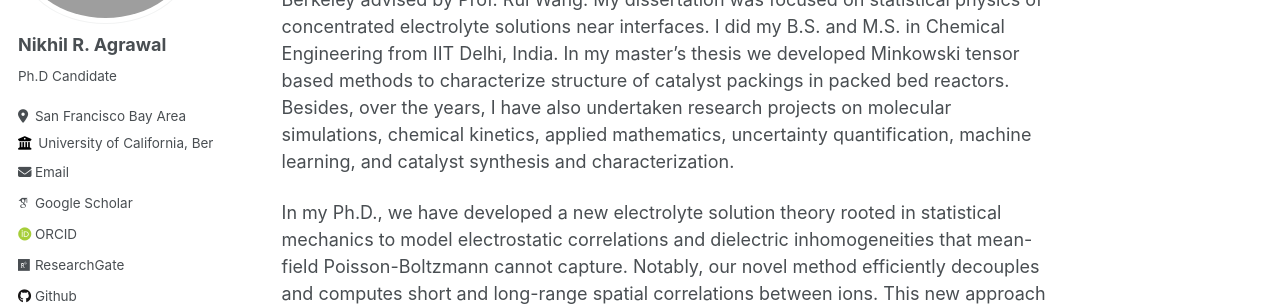
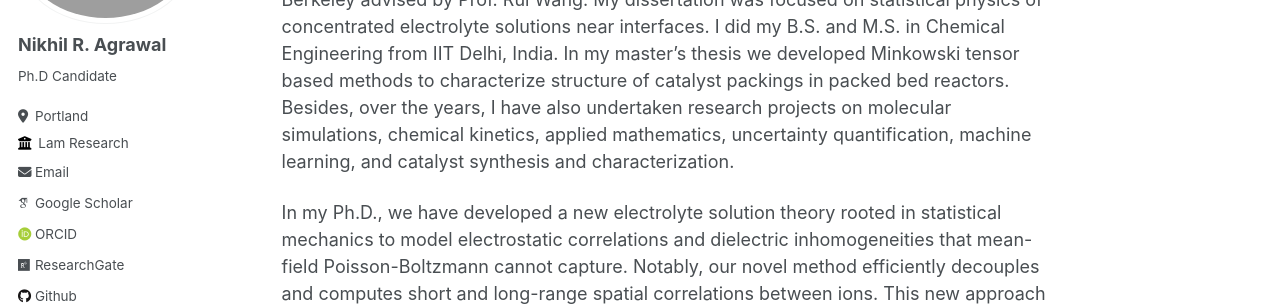
Before and after one commit to nikhil0165/nikhil0165.github.io, a Jekyll site: the page built from _pages/about.md, in a window 1280 px wide. Shown: the part 216-522 px from the top of the page. Built offline with Jekyll 4.4.1, drawn with Linux system fonts in a browser that asks for light colours; some web fonts are replaced.

Commit message:
Update Lam

```diff
--- a/_config.yml
+++ b/_config.yml
@@ -25,10 +25,10 @@ author:
   name             : "Nikhil R. Agrawal"
   pronouns         : # example: "she/her"
   bio              : "Ph.D Candidate"
-  location         : "San Francisco Bay Area"
-  employer         : "University of California, Berkeley"
+  location         : "Portland"
+  employer         : "Lam Research"
   uri              : # URL
-  email            : "nikhil.agrawal@berkeley.edu"
+  email            : "nikhilagrawal0165@gmail.com"
 
   # Academic websites
   arxiv            : # URL - Update with the correct link to your profile
```
